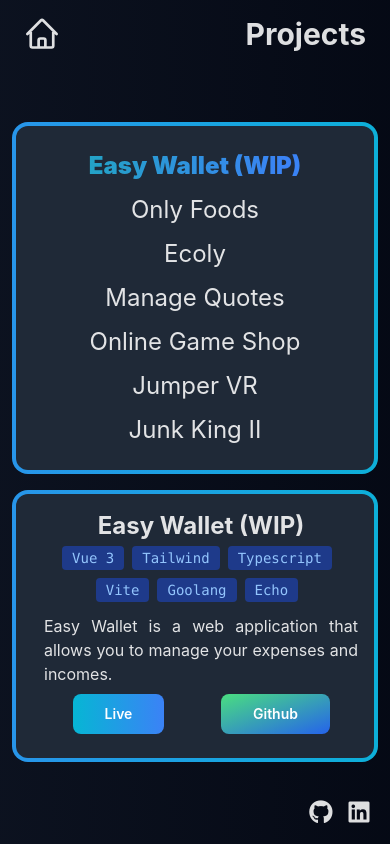
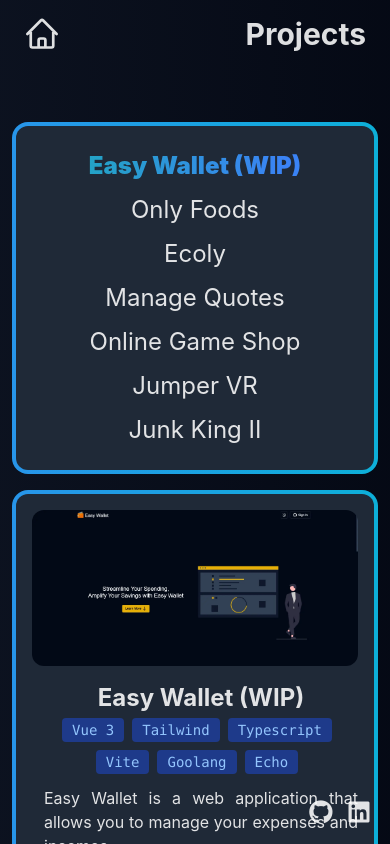
Before and after one commit to TiagoRibeiro25/Portfolio, a React (Vite) app: page /projects in a window 390 px wide. Built offline with nearby package versions, Linux system fonts and the light colour scheme.

Commit message:
refactor

```diff
--- a/src/views/Projects/index.tsx
+++ b/src/views/Projects/index.tsx
@@ -1,4 +1,5 @@
 import { useState } from "react";
+import { LazyLoadImage } from "react-lazy-load-image-component";
 import ViewHeader from "../../components/ViewHeader";
 import { playMainButtonClickSound, playSecondaryButtonClickSound } from "../../utils/playSound";
 import { projectsData } from "./projectsData";
@@ -43,16 +44,16 @@ const Projects: React.FC = (): React.JSX.Element => {
 					</div>
 					<div className="p-1 mt-4 lg:w-3/4 lg:mx-4 rounded-2xl bg-gradient-to-r from-teal-500 via-blue-500 to-cyan-500 background-animate lg:mt-0">
 						<div className="w-full h-full p-4 bg-gray-800 rounded-xl">
-							<div className="flex flex-row w-full h-full">
-								<div className="hidden w-1/2 h-full sm:block">
-									<img
+							<div className="flex flex-col w-full h-full space-y-4 md:space-y-0 md:flex-row">
+								<div className="h-full md:w-1/2">
+									<LazyLoadImage
 										alt={selected.title}
 										className="object-cover w-full h-full rounded-xl"
 										loading="lazy"
 										src={selected.image}
 									/>
 								</div>
-								<div className="flex flex-col items-center ml-3 sm:w-1/2">
+								<div className="flex flex-col items-center ml-3 md:w-1/2">
 									<h2 className="text-2xl font-bold text-center">{selected.title}</h2>
 									<div className="flex flex-row flex-wrap justify-center mt-1 lg:mt-6">
 										{selected.techStack.map((tech) => {
@@ -89,7 +90,7 @@ const Projects: React.FC = (): React.JSX.Element => {
 												target="_blank"
 												onClick={playMainButtonClickSound}
 											>
-												Github
+												Source
 											</a>
 										</div>
 									</div>
```
